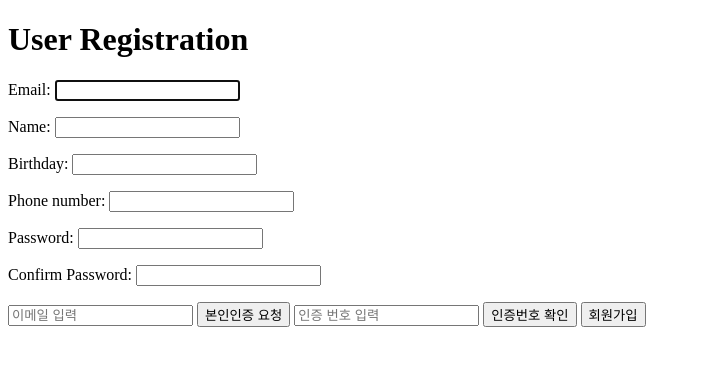
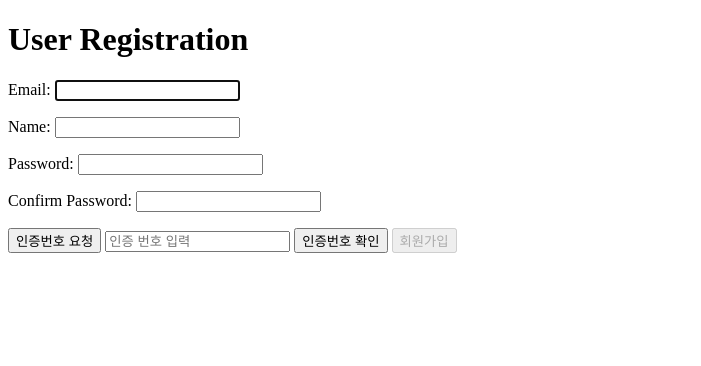
Before and after one commit to 88guri/centralHackathon_4, a Django app: page /join/ in a window 1280 px wide. Shown: the top 366 px of the page, without its empty margins (0-701 px from the left). Run offline with Django 5.2, Linux system fonts and the light colour scheme.

Commit message:
버그수정

```diff
--- a/centralHackathon/signup/forms.py
+++ b/centralHackathon/signup/forms.py
@@ -32,7 +32,7 @@ class SignUpForm(UserCreationForm):
 
     class Meta:
         model = CustomUser
-        fields = ('email', 'name', 'birthday', 'phone_number', 'password1', 'password2')
+        fields = ('email', 'name', 'password1', 'password2')
 
     def clean(self):
         cleaned_data = super().clean()
--- a/centralHackathon/signup/models.py
+++ b/centralHackathon/signup/models.py
@@ -25,8 +25,6 @@ class CustomUser(AbstractUser):
     email = models.EmailField(unique=True)
     list_number = models.AutoField(primary_key=True)
     name = models.CharField(max_length=30)
-    birthday = models.CharField(max_length=8)
-    phone_number = models.CharField(max_length=13)
 
     USERNAME_FIELD = 'email'
     REQUIRED_FIELDS = []
--- a/centralHackathon/signup/templates/signup.html
+++ b/centralHackathon/signup/templates/signup.html
@@ -10,16 +10,16 @@
     <form id="signup-form" method="POST" action="{% url 'signup' %}">
         {% csrf_token %}
         {{ form.as_p }}
-        <input type="email" id="emailField" name="id" placeholder="이메일 입력" required>
-        <button type="button" id="send-verification">본인인증 요청</button>
+        <button type="button" id="send-verification">인증번호 요청</button>
         <input type="text" name="verification_code" id="verification_code" placeholder="인증 번호 입력" required>
         <button type="button" id="verify-code">인증번호 확인</button>
-        <input type="submit" value="회원가입">
+        <input type="submit" value="회원가입" id="submit-btn" disabled>
     </form>
 
     <script>
         document.getElementById('send-verification').addEventListener('click', function() {
-            const email = document.getElementById('emailField').value;
+            const email = document.querySelector('input[name="email"]').value;
+
             fetch('{% url "send_verification_email" %}', {
                 method: 'POST',
                 headers: {
@@ -37,7 +37,8 @@
         });
 
         document.getElementById('verify-code').addEventListener('click', function() {
-            const verification_code = document.getElementById('verification_code').value;
+            const verificationCode = document.getElementById('verification_code').value;
+
             fetch('{% url "verify_code" %}', {
                 method: 'POST',
                 headers: {
@@ -45,19 +46,26 @@
                     'X-CSRFToken': '{{ csrf_token }}'
                 },
                 body: new URLSearchParams({
-                    'verification_code': verification_code
+                    'verification_code': verificationCode
                 })
             })
             .then(response => response.json())
             .then(data => {
                 if (data.message) {
                     alert(data.message);
-                    document.getElementById('signup-form').submit();
+                    document.getElementById('submit-btn').disabled = false; // 인증 성공 시 회원가입 버튼 활성화
                 } else {
                     alert(data.error);
                 }
             });
         });
+
+        document.getElementById('signup-form').addEventListener('submit', function(event) {
+            if (document.getElementById('submit-btn').disabled) {
+                event.preventDefault(); // 인증이 완료되지 않은 경우 폼 제출 방지
+                alert('인증이 완료되지 않았습니다.');
+            }
+        });
     </script>
 </body>
 </html>
```
Also changed, not shown: centralHackathon/signup/templates/Main.html (+7 -8 lines), centralHackathon/character/migrations/0003_character_last_activity.py (added), centralHackathon/signup/migrations/0001_initial.py, centralHackathon/signup/migrations/0002_remove_customuser_birthday_and_more.py (added).
